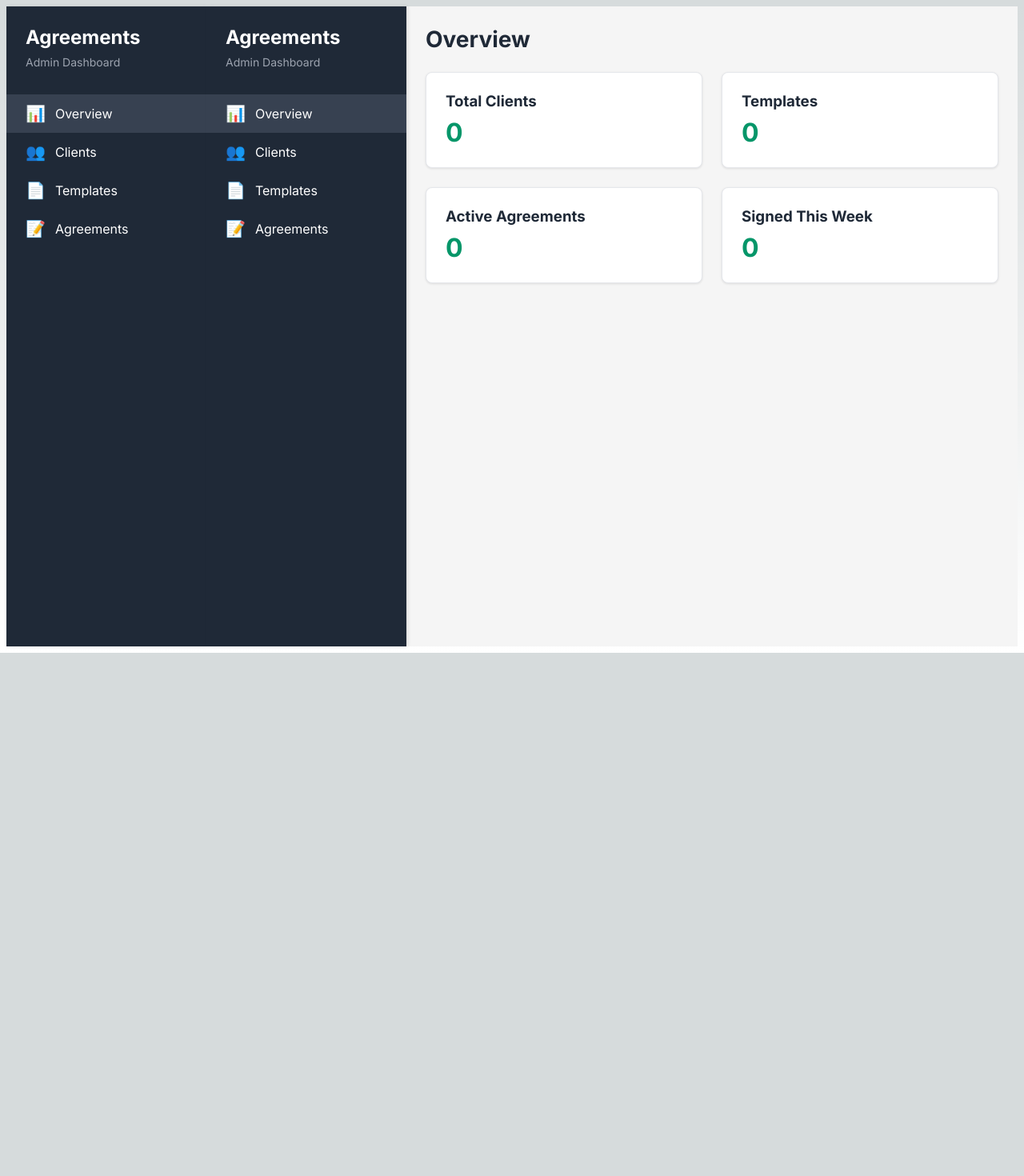
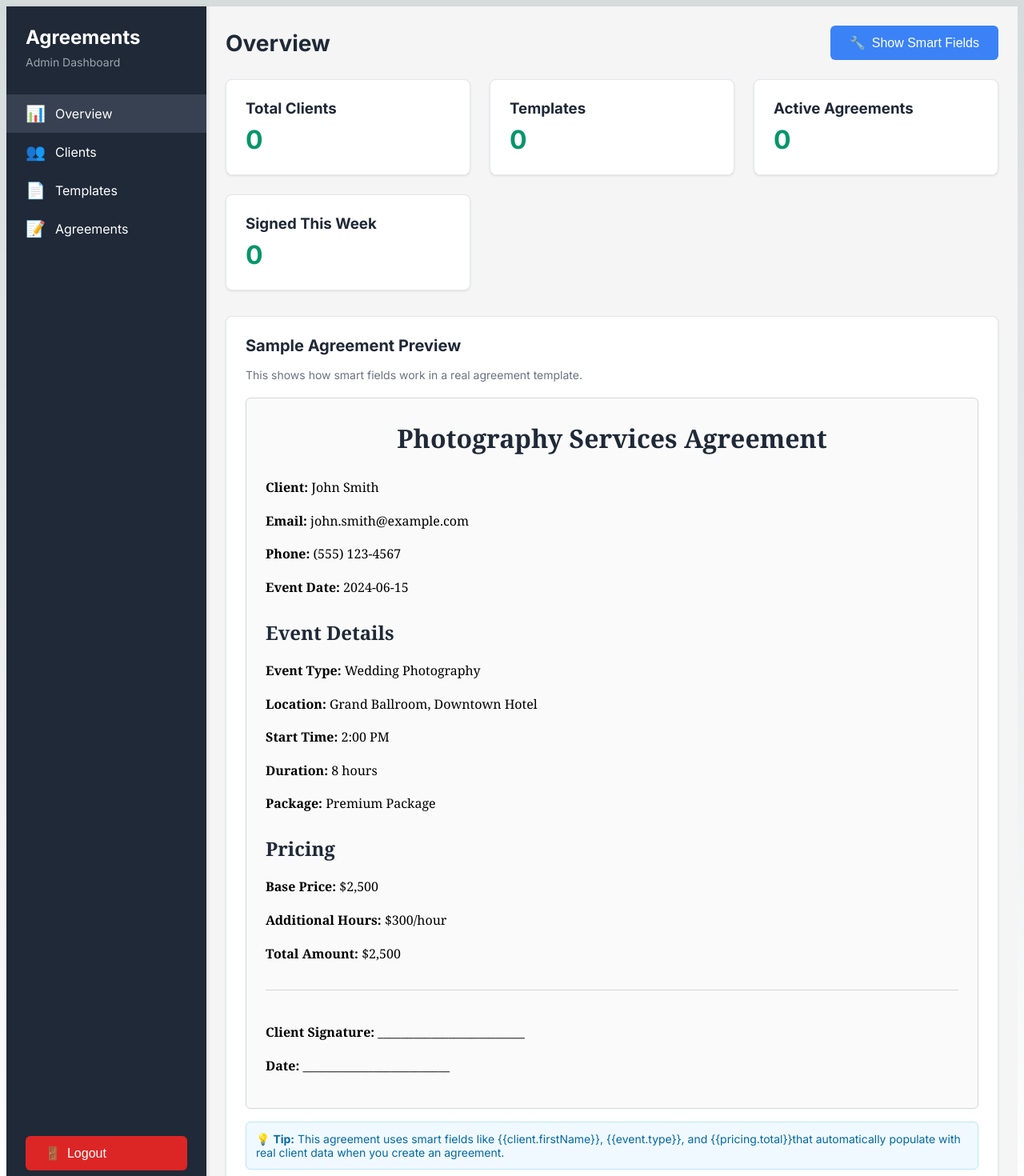
Before and after one commit to wienering/agreements, a Next.js app: page /admin in a window 1280 px wide. Shown: the top 1470 px of the page at 80% size. Before the commit the page ends 816 px from the top, so only its background shows below. Built offline with nearby package versions, Linux system fonts and the light colour scheme.

Commit message:
Fix duplicate menu, add logout button, tooltips, and sample agreement with smart fields

```diff
--- a/app/admin/agreements/page.tsx
+++ b/app/admin/agreements/page.tsx
@@ -35,6 +35,7 @@ export default function AgreementsPage() {
             fontSize: '16px',
             fontWeight: '500'
           }}
+          title="Create a new agreement for a client"
         >
           + Create Agreement
         </button>
@@ -60,6 +61,7 @@ export default function AgreementsPage() {
                   value={newAgreement.clientId}
                   onChange={(e) => setNewAgreement({ ...newAgreement, clientId: e.target.value })}
                   required
+                  title="Choose which client this agreement is for"
                   style={{
                     width: '100%',
                     padding: '12px',
@@ -80,6 +82,7 @@ export default function AgreementsPage() {
                   value={newAgreement.templateId}
                   onChange={(e) => setNewAgreement({ ...newAgreement, templateId: e.target.value })}
                   required
+                  title="Choose which template to use for this agreement"
                   style={{
                     width: '100%',
                     padding: '12px',
@@ -102,6 +105,7 @@ export default function AgreementsPage() {
                 type="datetime-local"
                 value={newAgreement.expiresAt}
                 onChange={(e) => setNewAgreement({ ...newAgreement, expiresAt: e.target.value })}
+                title="Set when this agreement expires (optional)"
                 style={{
                   width: '100%',
                   padding: '12px',
@@ -128,6 +132,7 @@ export default function AgreementsPage() {
                   fontSize: '16px',
                   fontWeight: '500'
                 }}
+                title="Create the agreement and generate client link"
               >
                 Create Agreement
               </button>
@@ -144,6 +149,7 @@ export default function AgreementsPage() {
                   fontSize: '16px',
                   fontWeight: '500'
                 }}
+                title="Cancel creating agreement"
               >
                 Cancel
               </button>
--- a/app/admin/layout.tsx
+++ b/app/admin/layout.tsx
@@ -2,6 +2,7 @@
 
 import Link from 'next/link';
 import { usePathname } from 'next/navigation';
+import { signOut } from 'next-auth/react';
 
 export default function AdminLayout({
   children,
@@ -11,10 +12,10 @@ export default function AdminLayout({
   const pathname = usePathname();
 
   const navItems = [
-    { id: 'overview', label: 'Overview', icon: '📊', href: '/admin' },
-    { id: 'clients', label: 'Clients', icon: '👥', href: '/admin/clients' },
-    { id: 'templates', label: 'Templates', icon: '📄', href: '/admin/templates' },
-    { id: 'agreements', label: 'Agreements', icon: '📝', href: '/admin/agreements' },
+    { id: 'overview', label: 'Overview', icon: '📊', href: '/admin', tooltip: 'Dashboard overview and statistics' },
+    { id: 'clients', label: 'Clients', icon: '👥', href: '/admin/clients', tooltip: 'Manage client information' },
+    { id: 'templates', label: 'Templates', icon: '📄', href: '/admin/templates', tooltip: 'Create and edit agreement templates' },
+    { id: 'agreements', label: 'Agreements', icon: '📝', href: '/admin/agreements', tooltip: 'Manage client agreements' },
   ];
 
   return (
@@ -25,20 +26,23 @@ export default function AdminLayout({
         backgroundColor: '#1f2937',
         color: 'white',
         padding: '24px 0',
-        boxShadow: '2px 0 4px rgba(0,0,0,0.1)'
+        boxShadow: '2px 0 4px rgba(0,0,0,0.1)',
+        display: 'flex',
+        flexDirection: 'column'
       }}>
         <div style={{ padding: '0 24px', marginBottom: '32px' }}>
           <h1 style={{ margin: 0, fontSize: '24px', fontWeight: 'bold' }}>Agreements</h1>
           <p style={{ margin: '8px 0 0 0', color: '#9ca3af', fontSize: '14px' }}>Admin Dashboard</p>
         </div>
 
-        <nav>
+        <nav style={{ flex: 1 }}>
           {navItems.map((item) => {
             const isActive = pathname === item.href;
             return (
               <Link
                 key={item.id}
                 href={item.href}
+                title={item.tooltip}
                 style={{
                   display: 'flex',
                   padding: '12px 24px',
@@ -67,6 +71,38 @@ export default function AdminLayout({
             );
           })}
         </nav>
+
+        {/* Logout Button */}
+        <div style={{ padding: '0 24px', marginTop: 'auto', marginBottom: '24px' }}>
+          <button
+            onClick={() => signOut({ callbackUrl: '/admin/login' })}
+            style={{
+              width: '100%',
+              padding: '12px 24px',
+              backgroundColor: '#dc2626',
+              color: 'white',
+              border: 'none',
+              borderRadius: '6px',
+              cursor: 'pointer',
+              fontSize: '16px',
+              fontWeight: '500',
+              display: 'flex',
+              alignItems: 'center',
+              gap: '8px',
+              transition: 'background-color 0.2s',
+            }}
+            title="Sign out of admin dashboard"
+            onMouseEnter={(e) => {
+              e.currentTarget.style.backgroundColor = '#b91c1c';
+            }}
+            onMouseLeave={(e) => {
+              e.currentTarget.style.backgroundColor = '#dc2626';
+            }}
+          >
+            <span>🚪</span>
+            Logout
+          </button>
+        </div>
       </div>
 
       {/* Main Content */}
--- a/app/admin/page.tsx
+++ b/app/admin/page.tsx
@@ -1,74 +1,77 @@
 'use client';
 
-import Link from 'next/link';
-import { usePathname } from 'next/navigation';
+import { useState } from 'react';
 
 export default function AdminHome() {
-  const pathname = usePathname();
+  const [showSmartFields, setShowSmartFields] = useState(false);
 
-  const navItems = [
-    { id: 'overview', label: 'Overview', icon: '📊', href: '/admin' },
-    { id: 'clients', label: 'Clients', icon: '👥', href: '/admin/clients' },
-    { id: 'templates', label: 'Templates', icon: '📄', href: '/admin/templates' },
-    { id: 'agreements', label: 'Agreements', icon: '📝', href: '/admin/agreements' },
+  // Sample agreement data
+  const sampleAgreement = {
+    client: {
+      firstName: 'John',
+      lastName: 'Smith',
+      email: 'john.smith@example.com',
+      phone: '(555) 123-4567',
+      eventDate: '2024-06-15'
+    },
+    event: {
+      type: 'Wedding Photography',
+      location: 'Grand Ballroom, Downtown Hotel',
+      startTime: '2:00 PM',
+      duration: '8 hours',
+      package: 'Premium Package'
+    },
+    pricing: {
+      basePrice: '$2,500',
+      additionalHours: '$300/hour',
+      total: '$2,500'
+    }
+  };
+
+  const smartFields = [
+    { field: '{{client.firstName}}', description: 'Client first name', example: sampleAgreement.client.firstName },
+    { field: '{{client.lastName}}', description: 'Client last name', example: sampleAgreement.client.lastName },
+    { field: '{{client.email}}', description: 'Client email address', example: sampleAgreement.client.email },
+    { field: '{{client.phone}}', description: 'Client phone number', example: sampleAgreement.client.phone },
+    { field: '{{client.eventDate}}', description: 'Event date', example: sampleAgreement.client.eventDate },
+    { field: '{{event.type}}', description: 'Type of event', example: sampleAgreement.event.type },
+    { field: '{{event.location}}', description: 'Event location', example: sampleAgreement.event.location },
+    { field: '{{event.startTime}}', description: 'Event start time', example: sampleAgreement.event.startTime },
+    { field: '{{event.duration}}', description: 'Event duration', example: sampleAgreement.event.duration },
+    { field: '{{event.package}}', description: 'Package selected', example: sampleAgreement.event.package },
+    { field: '{{pricing.basePrice}}', description: 'Base package price', example: sampleAgreement.pricing.basePrice },
+    { field: '{{pricing.additionalHours}}', description: 'Additional hours rate', example: sampleAgreement.pricing.additionalHours },
+    { field: '{{pricing.total}}', description: 'Total price', example: sampleAgreement.pricing.total },
   ];
 
   return (
-    <div style={{ display: 'flex', minHeight: '100vh', backgroundColor: '#f5f5f5' }}>
-      {/* Sidebar */}
-      <div style={{
-        width: '250px',
-        backgroundColor: '#1f2937',
+    <div style={{ padding: '24px' }}>
+      <div style={{ display: 'flex', justifyContent: 'space-between', alignItems: 'center', marginBottom: '24px' }}>
+        <h1 style={{ margin: 0, fontSize: '28px', color: '#1f2937' }}>Overview</h1>
+        <button
+          onClick={() => setShowSmartFields(!showSmartFields)}
+          style={{
+            backgroundColor: '#3b82f6',
             color: 'white',
-        padding: '24px 0',
-        boxShadow: '2px 0 4px rgba(0,0,0,0.1)'
-      }}>
-        <div style={{ padding: '0 24px', marginBottom: '32px' }}>
-          <h1 style={{ margin: 0, fontSize: '24px', fontWeight: 'bold' }}>Agreements</h1>
-          <p style={{ margin: '8px 0 0 0', color: '#9ca3af', fontSize: '14px' }}>Admin Dashboard</p>
+            border: 'none',
+            padding: '12px 24px',
+            borderRadius: '6px',
+            cursor: 'pointer',
+            fontSize: '16px',
+            fontWeight: '500',
+            display: 'flex',
+            alignItems: 'center',
+            gap: '8px'
+          }}
+          title="View all available smart fields for templates"
+        >
+          <span>🔧</span>
+          {showSmartFields ? 'Hide' : 'Show'} Smart Fields
+        </button>
       </div>
 
-        <nav>
-          {navItems.map((item) => {
-            const isActive = pathname === item.href;
-            return (
-              <Link
-                key={item.id}
-                href={item.href}
-                style={{
-                  display: 'flex',
-                  padding: '12px 24px',
-                  backgroundColor: isActive ? '#374151' : 'transparent',
-                  color: 'white',
-                  textDecoration: 'none',
-                  alignItems: 'center',
-                  gap: '12px',
-                  fontSize: '16px',
-                  transition: 'background-color 0.2s',
-                }}
-                onMouseEnter={(e) => {
-                  if (!isActive) {
-                    e.currentTarget.style.backgroundColor = '#374151';
-                  }
-                }}
-                onMouseLeave={(e) => {
-                  if (!isActive) {
-                    e.currentTarget.style.backgroundColor = 'transparent';
-                  }
-                }}
-              >
-                <span style={{ fontSize: '20px' }}>{item.icon}</span>
-                {item.label}
-              </Link>
-            );
-          })}
-        </nav>
-      </div>
-
-      {/* Main Content */}
-      <div style={{ flex: 1, padding: '24px' }}>
-        <h2 style={{ margin: '0 0 24px 0', fontSize: '28px', color: '#1f2937' }}>Overview</h2>
-        <div style={{ display: 'grid', gridTemplateColumns: 'repeat(auto-fit, minmax(250px, 1fr))', gap: '24px' }}>
+      {/* Stats Cards */}
+      <div style={{ display: 'grid', gridTemplateColumns: 'repeat(auto-fit, minmax(250px, 1fr))', gap: '24px', marginBottom: '32px' }}>
         <div style={{
           backgroundColor: 'white',
           padding: '24px',
@@ -110,6 +113,118 @@ export default function AdminHome() {
           <p style={{ margin: 0, fontSize: '32px', fontWeight: 'bold', color: '#059669' }}>0</p>
         </div>
       </div>
+
+      {/* Smart Fields Panel */}
+      {showSmartFields && (
+        <div style={{
+          backgroundColor: 'white',
+          padding: '24px',
+          borderRadius: '8px',
+          boxShadow: '0 1px 3px rgba(0,0,0,0.1)',
+          border: '1px solid #e5e7eb',
+          marginBottom: '32px'
+        }}>
+          <h2 style={{ margin: '0 0 16px 0', fontSize: '20px', color: '#1f2937' }}>Available Smart Fields</h2>
+          <p style={{ margin: '0 0 20px 0', color: '#6b7280', fontSize: '14px' }}>
+            Use these fields in your templates to automatically populate client and event information.
+          </p>
+          <div style={{ display: 'grid', gridTemplateColumns: 'repeat(auto-fit, minmax(300px, 1fr))', gap: '12px' }}>
+            {smartFields.map((field, index) => (
+              <div key={index} style={{
+                padding: '12px',
+                backgroundColor: '#f9fafb',
+                borderRadius: '6px',
+                border: '1px solid #e5e7eb'
+              }}>
+                <div style={{ display: 'flex', alignItems: 'center', gap: '8px', marginBottom: '4px' }}>
+                  <code style={{
+                    backgroundColor: '#1f2937',
+                    color: '#f9fafb',
+                    padding: '4px 8px',
+                    borderRadius: '4px',
+                    fontSize: '12px',
+                    fontFamily: 'monospace'
+                  }}>
+                    {field.field}
+                  </code>
+                  <button
+                    onClick={() => navigator.clipboard.writeText(field.field)}
+                    style={{
+                      backgroundColor: 'transparent',
+                      border: 'none',
+                      cursor: 'pointer',
+                      fontSize: '12px',
+                      color: '#6b7280'
+                    }}
+                    title="Copy to clipboard"
+                  >
+                    📋
+                  </button>
+                </div>
+                <p style={{ margin: '0 0 4px 0', fontSize: '12px', color: '#6b7280' }}>{field.description}</p>
+                <p style={{ margin: 0, fontSize: '12px', color: '#059669', fontWeight: '500' }}>
+                  Example: {field.example}
+                </p>
+              </div>
+            ))}
+          </div>
+        </div>
+      )}
+
+      {/* Sample Agreement */}
+      <div style={{
+        backgroundColor: 'white',
+        padding: '24px',
+        borderRadius: '8px',
+        boxShadow: '0 1px 3px rgba(0,0,0,0.1)',
+        border: '1px solid #e5e7eb'
+      }}>
+        <h2 style={{ margin: '0 0 16px 0', fontSize: '20px', color: '#1f2937' }}>Sample Agreement Preview</h2>
+        <p style={{ margin: '0 0 20px 0', color: '#6b7280', fontSize: '14px' }}>
+          This shows how smart fields work in a real agreement template.
+        </p>
+
+        <div style={{
+          border: '1px solid #d1d5db',
+          borderRadius: '6px',
+          padding: '24px',
+          backgroundColor: '#fafafa',
+          fontFamily: 'Georgia, serif',
+          lineHeight: '1.6'
+        }}>
+          <h1 style={{ textAlign: 'center', margin: '0 0 24px 0', color: '#1f2937' }}>
+            Photography Services Agreement
+          </h1>
+
+          <p><strong>Client:</strong> {sampleAgreement.client.firstName} {sampleAgreement.client.lastName}</p>
+          <p><strong>Email:</strong> {sampleAgreement.client.email}</p>
+          <p><strong>Phone:</strong> {sampleAgreement.client.phone}</p>
+          <p><strong>Event Date:</strong> {sampleAgreement.client.eventDate}</p>
+
+          <h2 style={{ margin: '24px 0 12px 0', color: '#1f2937' }}>Event Details</h2>
+          <p><strong>Event Type:</strong> {sampleAgreement.event.type}</p>
+          <p><strong>Location:</strong> {sampleAgreement.event.location}</p>
+          <p><strong>Start Time:</strong> {sampleAgreement.event.startTime}</p>
+          <p><strong>Duration:</strong> {sampleAgreement.event.duration}</p>
+          <p><strong>Package:</strong> {sampleAgreement.event.package}</p>
+
+          <h2 style={{ margin: '24px 0 12px 0', color: '#1f2937' }}>Pricing</h2>
+          <p><strong>Base Price:</strong> {sampleAgreement.pricing.basePrice}</p>
+          <p><strong>Additional Hours:</strong> {sampleAgreement.pricing.additionalHours}</p>
+          <p><strong>Total Amount:</strong> {sampleAgreement.pricing.total}</p>
+
+          <div style={{ marginTop: '32px', paddingTop: '24px', borderTop: '1px solid #d1d5db' }}>
+            <p><strong>Client Signature:</strong> _________________________</p>
+            <p><strong>Date:</strong> _________________________</p>
+          </div>
+        </div>
+
+        <div style={{ marginTop: '16px', padding: '12px', backgroundColor: '#f0f9ff', borderRadius: '6px', border: '1px solid #bae6fd' }}>
+          <p style={{ margin: 0, fontSize: '14px', color: '#0369a1' }}>
+            💡 <strong>Tip:</strong> This agreement uses smart fields like {`{{client.firstName}}`}, {`{{event.type}}`}, and {`{{pricing.total}}`}
+            that automatically populate with real client data when you create an agreement.
+          </p>
+        </div>
       </div>
     </div>
   );
--- a/app/admin/templates/page.tsx
+++ b/app/admin/templates/page.tsx
@@ -35,6 +35,7 @@ export default function TemplatesPage() {
             fontSize: '16px',
             fontWeight: '500'
           }}
+          title="Create a new agreement template"
         >
           + Add Template
         </button>
@@ -61,6 +62,7 @@ export default function TemplatesPage() {
                 onChange={(e) => setNewTemplate({ ...newTemplate, title: e.target.value })}
                 required
                 placeholder="e.g., Wedding Photography Agreement"
+                title="A descriptive name for your template"
                 style={{
                   width: '100%',
                   padding: '12px',
@@ -81,6 +83,7 @@ export default function TemplatesPage() {
                 required
                 rows={10}
                 placeholder="Enter your HTML template content here. Use {{fieldName}} for dynamic fields."
+                title="HTML content with smart fields like {{client.firstName}}"
                 style={{
                   width: '100%',
                   padding: '12px',
@@ -111,6 +114,7 @@ export default function TemplatesPage() {
                 }}
                 rows={6}
                 placeholder='{"client.firstName": {"type": "text", "required": true, "editableByClient": false}}'
+                title="Define field types, requirements, and permissions (optional)"
                 style={{
                   width: '100%',
                   padding: '12px',
@@ -139,6 +143,7 @@ export default function TemplatesPage() {
                   fontSize: '16px',
                   fontWeight: '500'
                 }}
+                title="Save the new template"
               >
                 Add Template
               </button>
@@ -155,6 +160,7 @@ export default function TemplatesPage() {
                   fontSize: '16px',
                   fontWeight: '500'
                 }}
+                title="Cancel creating template"
               >
                 Cancel
               </button>
```
Also changed, not shown: app/admin/clients/page.tsx (+9 -0 lines). Lines whose indentation alone changed are shown as unchanged.
